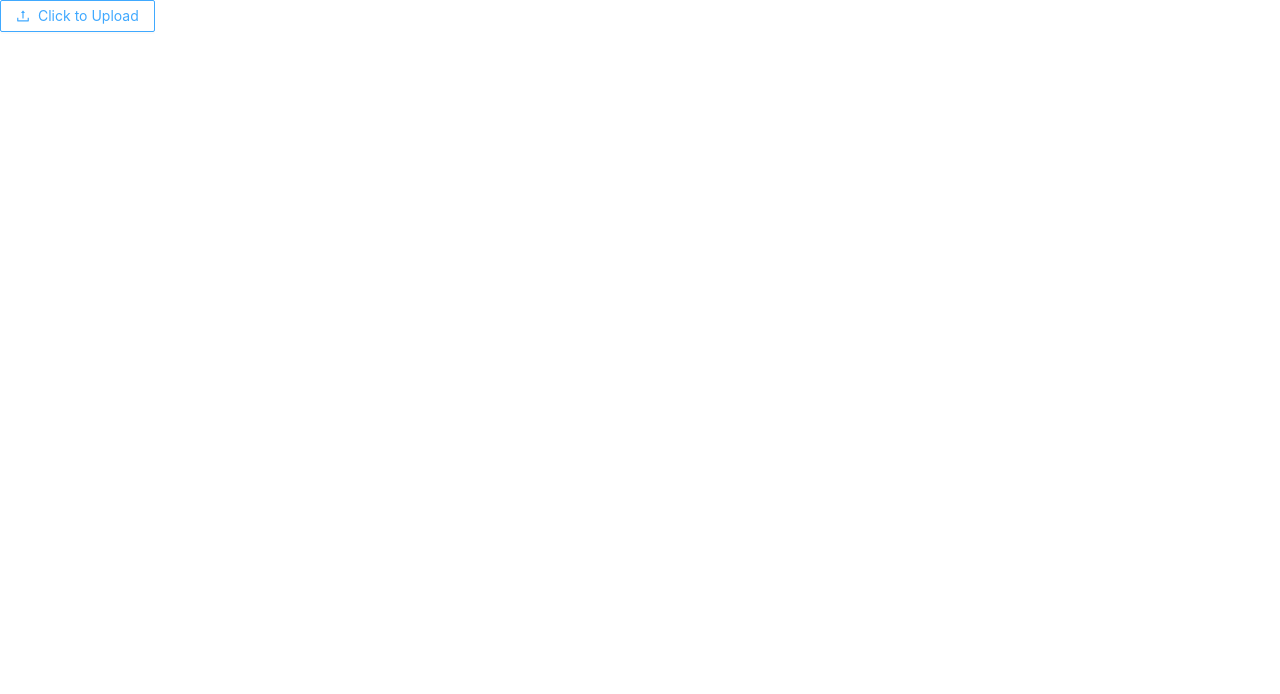
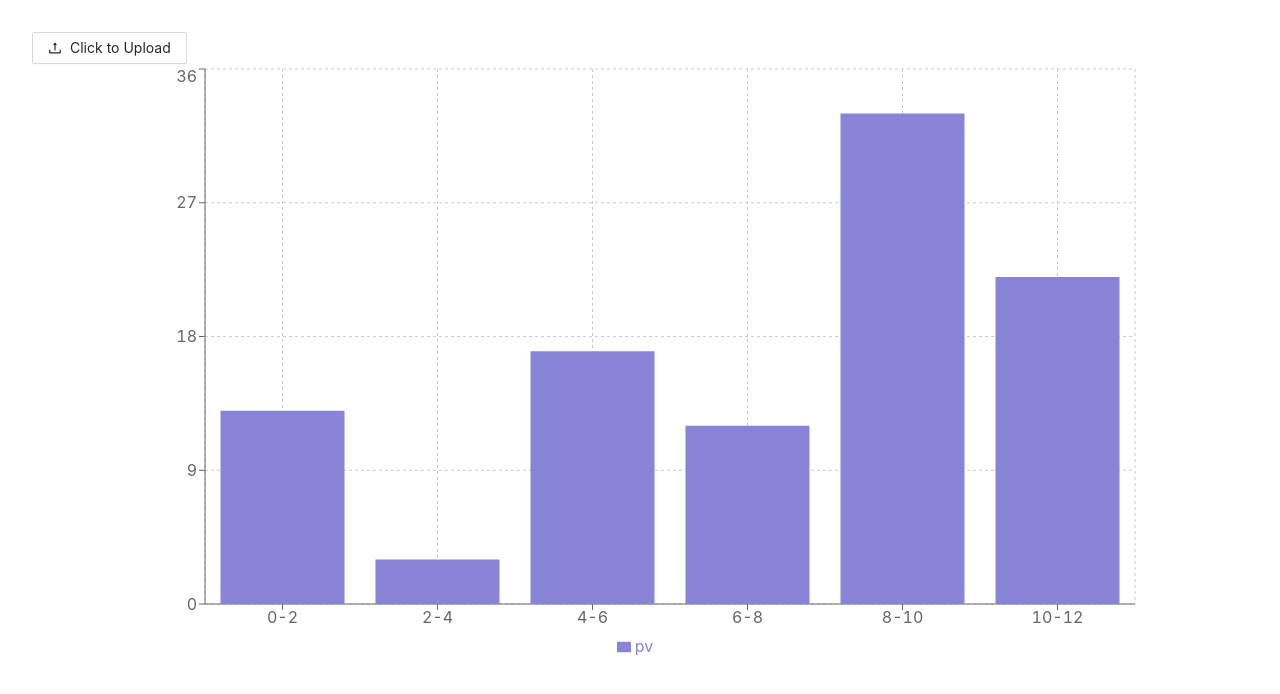
Before and after one commit to GabdrahmanovAR/charts-tn, a React (Create React App) app: page / in a window 1280 px wide. Shown: the top 694 px of the page. Built offline with nearby package versions, Linux system fonts and the light colour scheme.

Commit message:
Подключена библиотека recharts. Реализован шаблон гистограммы с мок данными

```diff
--- a/package.json
+++ b/package.json
@@ -17,6 +17,7 @@
     "react-dom": "^17.0.2",
     "react-router-dom": "^6.2.1",
     "react-scripts": "5.0.0",
+    "recharts": "^2.1.9",
     "typescript": "^4.5.5",
     "web-vitals": "^2.1.4",
     "xlsx": "0.15.4"
--- a/src/App.scss
+++ b/src/App.scss
@@ -1,4 +1,11 @@
 .main {
   display: flex;
+  flex-direction: column;
+  margin: 0 auto;
+  padding: 2rem;
   height: 100%;
+
+  .recharts-wrapper {
+    margin: 0 auto;
+  }
 }
--- a/src/App.tsx
+++ b/src/App.tsx
@@ -2,6 +2,16 @@ import React from 'react';
 import './App.scss';
 import { Button, Upload } from 'antd';
 import { UploadOutlined } from '@ant-design/icons';
+import {
+  BarChart,
+  Bar,
+  XAxis,
+  YAxis,
+  CartesianGrid,
+  Tooltip,
+  Legend,
+} from 'recharts';
+import { data } from './mock/data';
 
 const App = () => {
   const handleUploadingFile = (info: any) => {
@@ -10,6 +20,7 @@ const App = () => {
 
   return (
     <div className="main">
+      <div>
         <Upload
           name="excel-file"
           customRequest={handleUploadingFile}
@@ -19,6 +30,21 @@ const App = () => {
           </Button>
         </Upload>
       </div>
+      <div>
+        <BarChart
+          width={1000}
+          height={600}
+          data={data}
+        >
+          <CartesianGrid strokeDasharray="3 3" />
+          <XAxis dataKey="name" />
+          <YAxis />
+          <Tooltip />
+          <Legend />
+          <Bar dataKey="pv" fill="#8884d8" />
+        </BarChart>
+      </div>
+    </div>
   );
 };
 
--- /dev/null
+++ b/src/mock/data.ts
@@ -0,0 +1,26 @@
+export const data = [
+  {
+    name: '0-2',
+    pv: 13,
+  },
+  {
+    name: '2-4',
+    pv: 3,
+  },
+  {
+    name: '4-6',
+    pv: 17,
+  },
+  {
+    name: '6-8',
+    pv: 12,
+  },
+  {
+    name: '8-10',
+    pv: 33,
+  },
+  {
+    name: '10-12',
+    pv: 22,
+  },
+];
```
Also changed, not shown: 1 other file (tests, documents, lock files or other folders). Lines whose indentation alone changed are shown as unchanged.
